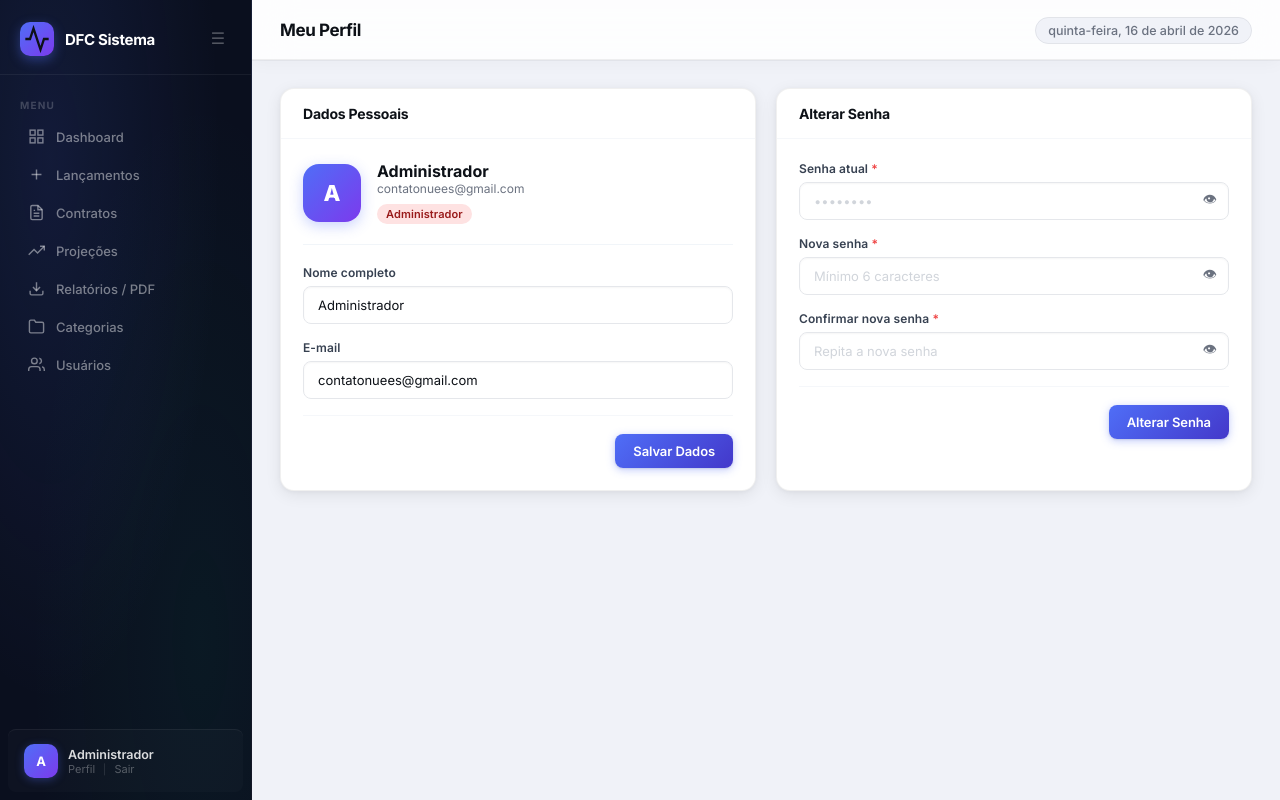
After one commit to Rafinhadev2022/dfc-sistema, a Flask app: page /perfil in a window 1280 px wide. The commit adds this page. Run offline with Flask 3, Linux system fonts and the light colour scheme; a user stored in the database is signed in.

Commit message:
Adiciona gestão de usuários, perfil e redefinição de senha

```diff
--- a/app.py
+++ b/app.py
@@ -1,6 +1,7 @@
 from flask import Flask, render_template, redirect, url_for, request, flash, jsonify, make_response
 from flask_login import LoginManager, login_user, logout_user, login_required, current_user
-from models import db, User, Category, Transaction, Contract, Projection
+from models import db, User, Category, Transaction, Contract, Projection, PasswordResetToken
+from functools import wraps
 from werkzeug.security import generate_password_hash, check_password_hash
 from datetime import datetime, date, timedelta
 from dateutil.relativedelta import relativedelta
@@ -35,6 +36,15 @@ login_manager.login_message = 'Faça login para acessar o sistema.'
 @login_manager.user_loader
 def load_user(user_id):
     return User.query.get(int(user_id))
+
+def admin_required(f):
+    @wraps(f)
+    def decorated(*args, **kwargs):
+        if not current_user.is_authenticated or not current_user.is_admin():
+            flash('Acesso restrito ao administrador.', 'danger')
+            return redirect(url_for('dashboard'))
+        return f(*args, **kwargs)
+    return decorated
 
 def init_database():
     """Inicializa o banco com tabelas e dados padrão na primeira execução."""
@@ -772,6 +782,157 @@ def api_categorias(tipo):
     cats = Category.query.filter_by(type=tipo, active=True).order_by(Category.name).all()
     return jsonify([{'id': c.id, 'name': c.name} for c in cats])
 
+# ─── USUÁRIOS ────────────────────────────────────────────────────────────────
+
+@app.route('/usuarios')
+@login_required
+@admin_required
+def usuarios():
+    users = User.query.order_by(User.created_at.desc()).all()
+    return render_template('usuarios/index.html', users=users)
+
+@app.route('/usuarios/novo', methods=['GET', 'POST'])
+@login_required
+@admin_required
+def usuario_novo():
+    if request.method == 'POST':
+        name = request.form.get('name', '').strip()
+        email = request.form.get('email', '').strip()
+        password = request.form.get('password', '')
+        role = request.form.get('role', 'viewer')
+        if User.query.filter_by(email=email).first():
+            flash('Este e-mail já está cadastrado.', 'danger')
+        else:
+            u = User(name=name, email=email,
+                     password_hash=generate_password_hash(password, method='pbkdf2:sha256'),
+                     role=role, active=True)
+            db.session.add(u)
+            db.session.commit()
+            flash(f'Usuário {name} criado com sucesso!', 'success')
+            return redirect(url_for('usuarios'))
+    return render_template('usuarios/form.html', usuario=None)
+
+@app.route('/usuarios/<int:id>/editar', methods=['GET', 'POST'])
+@login_required
+@admin_required
+def usuario_editar(id):
+    u = User.query.get_or_404(id)
+    if request.method == 'POST':
+        u.name = request.form.get('name', '').strip()
+        u.email = request.form.get('email', '').strip()
+        u.role = request.form.get('role', 'viewer')
+        nova_senha = request.form.get('password', '')
+        if nova_senha:
+            u.password_hash = generate_password_hash(nova_senha, method='pbkdf2:sha256')
+        db.session.commit()
+        flash('Usuário atualizado com sucesso!', 'success')
+        return redirect(url_for('usuarios'))
+    return render_template('usuarios/form.html', usuario=u)
+
+@app.route('/usuarios/<int:id>/toggle', methods=['POST'])
+@login_required
+@admin_required
+def usuario_toggle(id):
+    u = User.query.get_or_404(id)
+    if u.id == current_user.id:
+        flash('Você não pode desativar sua própria conta.', 'warning')
+    else:
+        u.active = not u.active
+        db.session.commit()
+        flash(f'Usuário {"ativado" if u.active else "desativado"}.', 'success')
+    return redirect(url_for('usuarios'))
+
+@app.route('/usuarios/<int:id>/excluir', methods=['POST'])
+@login_required
+@admin_required
+def usuario_excluir(id):
+    u = User.query.get_or_404(id)
+    if u.id == current_user.id:
+        flash('Você não pode excluir sua própria conta.', 'warning')
+    elif u.transactions:
+        flash('Usuário possui lançamentos vinculados. Desative-o em vez de excluir.', 'warning')
+    else:
+        db.session.delete(u)
+        db.session.commit()
+        flash('Usuário excluído.', 'success')
+    return redirect(url_for('usuarios'))
+
+# ─── PERFIL ───────────────────────────────────────────────────────────────────
+
+@app.route('/perfil', methods=['GET', 'POST'])
+@login_required
+def perfil():
+    if request.method == 'POST':
+        acao = request.form.get('acao')
+        if acao == 'dados':
+            current_user.name = request.form.get('name', '').strip()
+            novo_email = request.form.get('email', '').strip()
+            if novo_email != current_user.email:
+                if User.query.filter_by(email=novo_email).first():
+                    flash('Este e-mail já está em uso.', 'danger')
+                    return redirect(url_for('perfil'))
+                current_user.email = novo_email
+            db.session.commit()
+            flash('Dados atualizados com sucesso!', 'success')
+        elif acao == 'senha':
+            senha_atual = request.form.get('senha_atual', '')
+            nova_senha = request.form.get('nova_senha', '')
+            confirmar = request.form.get('confirmar_senha', '')
+            if not check_password_hash(current_user.password_hash, senha_atual):
+                flash('Senha atual incorreta.', 'danger')
+            elif nova_senha != confirmar:
+                flash('As senhas não coincidem.', 'danger')
+            elif len(nova_senha) < 6:
+                flash('A nova senha deve ter pelo menos 6 caracteres.', 'danger')
+            else:
+                current_user.password_hash = generate_password_hash(nova_senha, method='pbkdf2:sha256')
+                db.session.commit()
+                flash('Senha alterada com sucesso!', 'success')
+        return redirect(url_for('perfil'))
+    return render_template('perfil.html')
+
+# ─── REDEFINIÇÃO DE SENHA ─────────────────────────────────────────────────────
+
+@app.route('/esqueci-senha', methods=['GET', 'POST'])
+def esqueci_senha():
+    if current_user.is_authenticated:
+        return redirect(url_for('dashboard'))
+    token_gerado = None
+    if request.method == 'POST':
+        email = request.form.get('email', '').strip()
+        u = User.query.filter_by(email=email, active=True).first()
+        if u:
+            # Invalidar tokens anteriores
+            PasswordResetToken.query.filter_by(user_id=u.id, used=False).update({'used': True})
+            token = PasswordResetToken(user_id=u.id)
+            db.session.add(token)
+            db.session.commit()
+            token_gerado = token.token
+        else:
+            flash('E-mail não encontrado.', 'danger')
+    return render_template('esqueci_senha.html', token_gerado=token_gerado)
+
+@app.route('/redefinir-senha/<token>', methods=['GET', 'POST'])
+def redefinir_senha(token):
+    t = PasswordResetToken.query.filter_by(token=token, used=False).first()
+    if not t:
+        flash('Link inválido ou já utilizado.', 'danger')
+        return redirect(url_for('login'))
+    if request.method == 'POST':
+        nova_senha = request.form.get('nova_senha', '')
+        confirmar = request.form.get('confirmar_senha', '')
+        if nova_senha != confirmar:
+            flash('As senhas não coincidem.', 'danger')
+        elif len(nova_senha) < 6:
+            flash('A senha deve ter pelo menos 6 caracteres.', 'danger')
+        else:
+            t.user.password_hash = generate_password_hash(nova_senha, method='pbkdf2:sha256')
+            t.used = True
+            db.session.commit()
+            flash('Senha redefinida com sucesso! Faça login.', 'success')
+            return redirect(url_for('login'))
+    return render_template('redefinir_senha.html', token=token, user=t.user)
+
 if __name__ == '__main__':
     port = int(os.environ.get('PORT', 5001))
     app.run(debug=False, host='0.0.0.0', port=port)
--- a/static/css/style.css
+++ b/static/css/style.css
@@ -469,6 +469,63 @@ textarea.form-control { resize: vertical; min-height: 80px; }
 }
 .login-footer { text-align: center; margin-top: 18px; font-size: 11.5px; color: #9ca3af; }
 
+/* ── Usuários ─────────────────────────────────────────────────────────────── */
+.user-avatar-sm {
+  width: 30px; height: 30px; border-radius: 8px; flex-shrink: 0;
+  background: linear-gradient(135deg, #4f6ef7, #7c3aed);
+  color: #fff; font-weight: 700; font-size: 12px;
+  display: flex; align-items: center; justify-content: center;
+}
+.mb-1 { margin-bottom: 6px; }
+.permissions-info {
+  margin-top: 24px; padding-top: 20px;
+  border-top: 1px solid #f1f5f9;
+}
+.permissions-title { font-size: 13px; font-weight: 700; color: var(--text); margin-bottom: 12px; }
+.permissions-grid { display: grid; grid-template-columns: repeat(auto-fit, minmax(180px,1fr)); gap: 12px; }
+.permission-card {
+  padding: 14px 16px; border-radius: var(--radius-sm); border: 1px solid var(--border);
+}
+.permission-card ul { list-style: none; margin-top: 8px; }
+.permission-card ul li { font-size: 12px; color: var(--text-muted); padding: 2px 0; }
+.permission-admin { background: #fff5f5; border-color: #fecaca; }
+.permission-editor { background: #eff6ff; border-color: #bfdbfe; }
+.permission-viewer { background: #f8fafc; border-color: #e2e8f0; }
+.role-info { background: #f8fafc; border: 1px solid #e5e7eb; border-radius: var(--radius-sm); padding: 12px 14px; margin-top: 4px; margin-bottom: 16px; }
+.role-info-text { font-size: 12.5px; color: var(--text-muted); line-height: 1.5; }
+
+/* ── Perfil ───────────────────────────────────────────────────────────────── */
+.profile-avatar-block { display: flex; align-items: center; gap: 16px; padding-bottom: 20px; border-bottom: 1px solid #f1f5f9; margin-bottom: 6px; }
+.profile-avatar {
+  width: 58px; height: 58px; border-radius: 16px; flex-shrink: 0;
+  background: linear-gradient(135deg, #4f6ef7, #7c3aed);
+  color: #fff; font-weight: 800; font-size: 22px;
+  display: flex; align-items: center; justify-content: center;
+  box-shadow: 0 4px 14px rgba(79,110,247,0.3);
+}
+.input-password-wrap { position: relative; }
+.input-password-wrap .form-control { padding-right: 40px; }
+.toggle-password {
+  position: absolute; right: 10px; top: 50%; transform: translateY(-50%);
+  background: none; border: none; cursor: pointer; font-size: 14px; padding: 2px;
+  color: var(--text-muted);
+}
+
+/* ── Reset de senha ───────────────────────────────────────────────────────── */
+.reset-success-box { text-align: center; }
+.reset-success-icon {
+  width: 52px; height: 52px; border-radius: 50%;
+  background: #d1fae5; color: #059669;
+  font-size: 22px; font-weight: 700;
+  display: flex; align-items: center; justify-content: center;
+  margin: 0 auto 12px;
+}
+.reset-link-box {
+  background: #f8fafc; border: 1px solid #e5e7eb; border-radius: var(--radius-sm);
+  padding: 10px 14px; margin: 10px 0; word-break: break-all;
+}
+.reset-link { font-size: 11.5px; color: #4f6ef7; }
+
 /* ── Responsive ───────────────────────────────────────────────────────────── */
 @media (max-width: 768px) {
   .sidebar { transform: translateX(-100%); width: 252px !important; }
--- a/templates/base.html
+++ b/templates/base.html
@@ -49,6 +49,12 @@
         <svg viewBox="0 0 24 24" fill="none" stroke="currentColor" stroke-width="2"><path d="M22 19a2 2 0 0 1-2 2H4a2 2 0 0 1-2-2V5a2 2 0 0 1 2-2h5l2 3h9a2 2 0 0 1 2 2z"></path></svg>
         <span>Categorias</span>
       </a>
+      {% if current_user.is_admin() %}
+      <a href="{{ url_for('usuarios') }}" class="nav-link {% if 'usuario' in request.endpoint %}active{% endif %}">
+        <svg viewBox="0 0 24 24" fill="none" stroke="currentColor" stroke-width="2"><path d="M17 21v-2a4 4 0 0 0-4-4H5a4 4 0 0 0-4 4v2"></path><circle cx="9" cy="7" r="4"></circle><path d="M23 21v-2a4 4 0 0 0-3-3.87"></path><path d="M16 3.13a4 4 0 0 1 0 7.75"></path></svg>
+        <span>Usuários</span>
+      </a>
+      {% endif %}
     </div>
 
     <div class="sidebar-footer">
@@ -56,7 +62,11 @@
         <div class="user-avatar">{{ current_user.name[0].upper() }}</div>
         <div class="user-details">
           <span class="user-name">{{ current_user.name }}</span>
-          <a href="{{ url_for('logout') }}" class="logout-link">Sair</a>
+          <div style="display:flex;gap:8px;align-items:center">
+            <a href="{{ url_for('perfil') }}" class="logout-link">Perfil</a>
+            <span style="color:rgba(255,255,255,0.15);font-size:10px">|</span>
+            <a href="{{ url_for('logout') }}" class="logout-link">Sair</a>
+          </div>
         </div>
       </div>
     </div>
--- a/templates/login.html
+++ b/templates/login.html
@@ -40,6 +40,11 @@
           <input type="password" id="password" name="password" class="form-control" placeholder="••••••••" required>
         </div>
         <button type="submit" class="btn btn-primary btn-block">Entrar no Sistema</button>
+        <div style="text-align:center;margin-top:14px">
+          <a href="{{ url_for('esqueci_senha') }}" style="font-size:12.5px;color:#6b7280;font-weight:500">
+            Esqueci minha senha
+          </a>
+        </div>
       </form>
 
       <div class="login-divider">acesso seguro</div>
--- /dev/null
+++ b/templates/perfil.html
@@ -0,0 +1,110 @@
+{% extends "base.html" %}
+{% block title %}Meu Perfil{% endblock %}
+{% block page_title %}Meu Perfil{% endblock %}
+
+{% block content %}
+<div class="panel-row">
+
+  <!-- Dados pessoais -->
+  <div class="panel panel-half">
+    <div class="panel-header">
+      <h2 class="panel-title">Dados Pessoais</h2>
+    </div>
+    <div class="panel-body">
+      <div class="profile-avatar-block">
+        <div class="profile-avatar">{{ current_user.name[0].upper() }}</div>
+        <div>
+          <div class="font-bold" style="font-size:16px">{{ current_user.name }}</div>
+          <div class="text-gray text-sm">{{ current_user.email }}</div>
+          <div class="mt-1">
+            {% if current_user.role == 'admin' %}
+              <span class="badge badge-red">Administrador</span>
+            {% elif current_user.role == 'editor' %}
+              <span class="badge badge-blue">Editor</span>
+            {% else %}
+              <span class="badge badge-gray">Visualizador</span>
+            {% endif %}
+          </div>
+        </div>
+      </div>
+
+      <form method="POST" style="margin-top:20px">
+        <input type="hidden" name="acao" value="dados">
+        <div class="form-group">
+          <label>Nome completo</label>
+          <input type="text" name="name" class="form-control" required value="{{ current_user.name }}">
+        </div>
+        <div class="form-group">
+          <label>E-mail</label>
+          <input type="email" name="email" class="form-control" required value="{{ current_user.email }}">
+        </div>
+        <div class="form-actions">
+          <button type="submit" class="btn btn-primary">Salvar Dados</button>
+        </div>
+      </form>
+    </div>
+  </div>
+
+  <!-- Alterar senha -->
+  <div class="panel panel-half">
+    <div class="panel-header">
+      <h2 class="panel-title">Alterar Senha</h2>
+    </div>
+    <div class="panel-body">
+      <form method="POST">
+        <input type="hidden" name="acao" value="senha">
+        <div class="form-group">
+          <label>Senha atual <span class="required">*</span></label>
+          <div class="input-password-wrap">
+            <input type="password" name="senha_atual" id="senha-atual" class="form-control" required placeholder="••••••••">
+            <button type="button" class="toggle-password" onclick="togglePass('senha-atual')">👁</button>
+          </div>
+        </div>
+        <div class="form-group">
+          <label>Nova senha <span class="required">*</span></label>
+          <div class="input-password-wrap">
+            <input type="password" name="nova_senha" id="nova-senha" class="form-control" required minlength="6" placeholder="Mínimo 6 caracteres">
+            <button type="button" class="toggle-password" onclick="togglePass('nova-senha')">👁</button>
+          </div>
+        </div>
+        <div class="form-group">
+          <label>Confirmar nova senha <span class="required">*</span></label>
+          <div class="input-password-wrap">
+            <input type="password" name="confirmar_senha" id="conf-senha" class="form-control" required minlength="6" placeholder="Repita a nova senha">
+            <button type="button" class="toggle-password" onclick="togglePass('conf-senha')">👁</button>
+          </div>
+        </div>
+        <div id="senha-match-msg" style="font-size:12px;margin-bottom:8px"></div>
+        <div class="form-actions">
+          <button type="submit" class="btn btn-primary">Alterar Senha</button>
+        </div>
+      </form>
+    </div>
+  </div>
+
+</div>
+{% endblock %}
+
+{% block scripts %}
+<script>
+function togglePass(id) {
+  const el = document.getElementById(id);
+  el.type = el.type === 'password' ? 'text' : 'password';
+}
+
+const novaSenha = document.getElementById('nova-senha');
+const confSenha = document.getElementById('conf-senha');
+const msg = document.getElementById('senha-match-msg');
+
+function checkMatch() {
+  if (!confSenha.value) { msg.textContent = ''; return; }
+  if (novaSenha.value === confSenha.value) {
+    msg.textContent = '✓ Senhas coincidem'; msg.style.color = '#059669';
+  } else {
+    msg.textContent = '✗ Senhas não coincidem'; msg.style.color = '#dc2626';
+  }
+}
+novaSenha.addEventListener('input', checkMatch);
+confSenha.addEventListener('input', checkMatch);
+</script>
+{% endblock %}
```
Also changed, not shown: models.py (+22 -5 lines), templates/esqueci_senha.html (added, +68 -0 lines), templates/redefinir_senha.html (added, +72 -0 lines), templates/usuarios/form.html (added, +77 -0 lines), templates/usuarios/index.html (added, +108 -0 lines).
